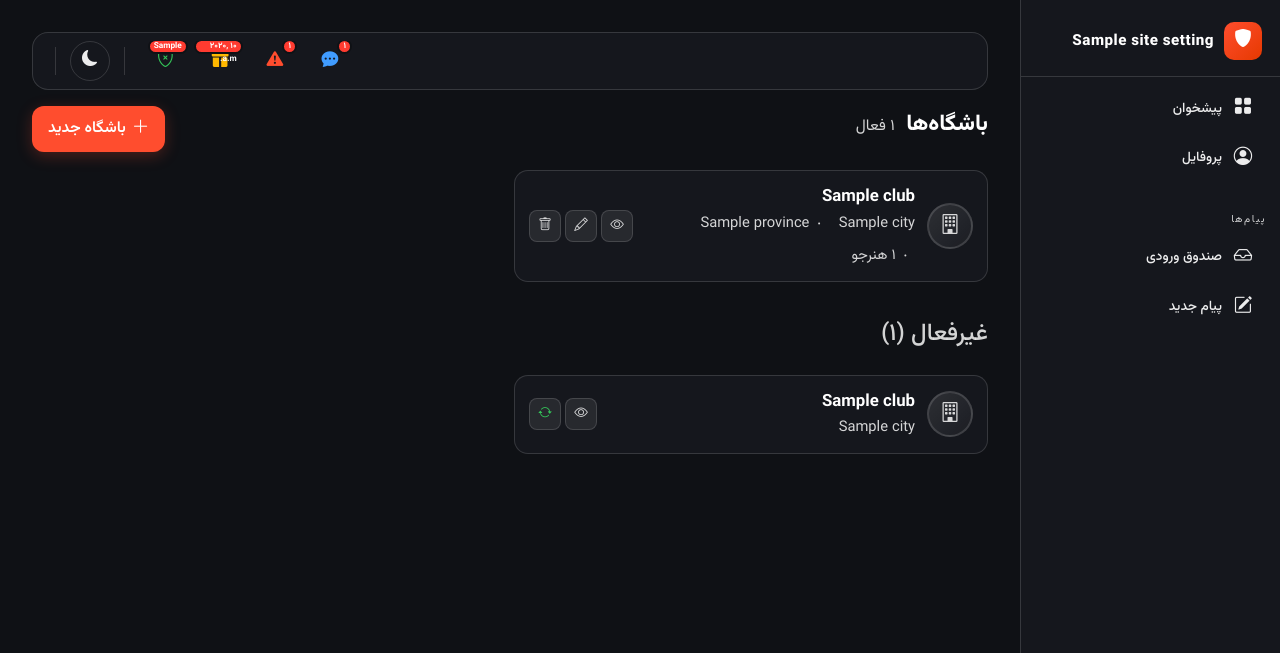
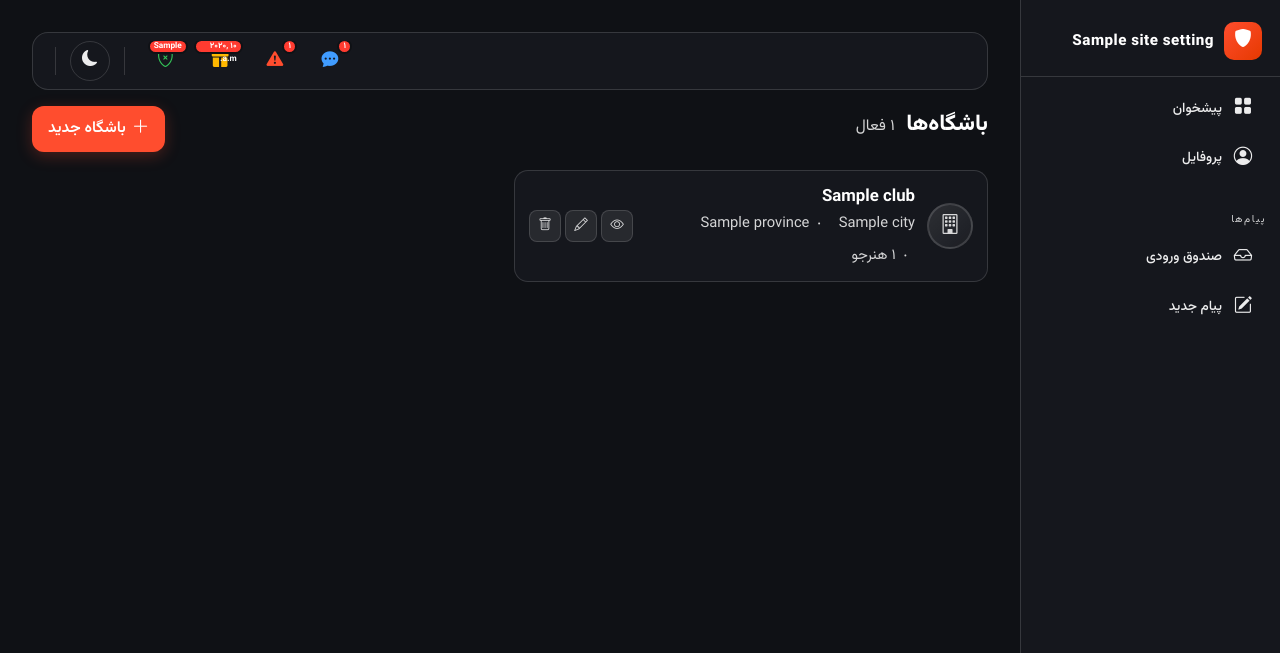
Before and after one commit to ArnikaTech/FightClub, a Django app: template templates/clubs/club_list.html in a window 1280 px wide. Shown: the top 653 px of the page. Run offline with Django 5.2, Linux system fonts and the light colour scheme; the template is opened without the code that fills it: most values are stand-ins (such as "Sample title", 1, 10 or a date in 2020); some libraries are stand-ins or nearby versions.

Commit message:
Enable full delete for Sports and Clubs with dependency checks, remove soft delete for these models

```diff
--- a/apps/clubs/urls.py
+++ b/apps/clubs/urls.py
@@ -10,7 +10,6 @@ urlpatterns = [
     path('<int:pk>/', views.ClubDetailView.as_view(), name='club_detail'),
     path('<int:pk>/edit/', views.ClubEditView.as_view(), name='club_edit'),
     path('<int:pk>/delete/', views.ClubDeleteView.as_view(), name='club_delete'),
-    path('<int:pk>/activate/', views.ClubActivateView.as_view(), name='club_activate'),
     path('get-cities/<int:province_id>/', views.get_cities, name='get_cities'),
 
     path('coaches/', views.CoachListView.as_view(), name='coach_list'),
--- a/templates/clubs/club_list.html
+++ b/templates/clubs/club_list.html
@@ -28,24 +28,6 @@
             </div>
             {% empty %}<div class="text-center py-5 text-muted" style="grid-column:1/-1;">باشگاه فعالی نیست</div>{% endfor %}
         </div>
-
-        {% if inactive_clubs %}
-        <div class="page-header animate__animated animate__fadeIn">
-            <h4 style="margin-top:20px;color:var(--text-muted);">غیرفعال ({{ inactive_clubs.count }})</h4>
-        </div>
-        <div class="coach-list-page">
-            {% for club in inactive_clubs %}
-            <div class="coach-card-page animate__animated animate__fadeInUp" style="opacity:0.5;">
-                <div class="coach-avatar-page"><i class="bi bi-building"></i></div>
-                <div class="coach-info-page" style="flex:1;"><div class="coach-name-page">{{ club.name }}</div><div class="coach-meta-page"><span>{{ club.city.name }}</span></div></div>
-                <div class="coach-actions">
-                    <button onclick="event.stopPropagation(); openClubDetail({{ club.id }})" class="coach-action-btn"><i class="bi bi-eye"></i></button>
-                    <form method="post" action="{% url 'clubs:club_activate' club.pk %}" style="display:inline;">{% csrf_token %}<button class="coach-action-btn edit" style="color:#34c759;"><i class="bi bi-arrow-repeat"></i></button></form>
-                </div>
-            </div>
-            {% endfor %}
-        </div>
-        {% endif %}
     </main>
     {% include 'partials/_bottom_nav.html' %}{% include 'partials/_bottom_sheet.html' %}{% include 'partials/_toast.html' %}
 </div>
@@ -84,16 +66,16 @@
     </div>
 </div>
 
-<!-- مودال غیرفعال‌سازی -->
+<!-- مودال حذف -->
 <div class="modal-overlay" id="deleteClubModalOverlay"></div>
 <div class="modal-sheet" id="deleteClubModal">
     <div class="modal-handle"></div>
-    <div class="modal-title">تایید غیرفعال‌سازی</div>
+    <div class="modal-title">تایید حذف</div>
     <div class="modal-body text-center">
         <i class="bi bi-exclamation-triangle-fill" style="font-size:3rem;color:var(--primary);"></i>
-        <p class="mt-3">آیا از غیرفعال کردن "<span id="deleteClubName"></span>" مطمئن هستید؟</p>
+        <p class="mt-3">آیا از حذف کردن "<span id="deleteClubName"></span>" مطمئن هستید؟</p>
         <div class="modal-btn-row mt-3"><button type="button" class="btn-cancel-sm" onclick="closeClubDeleteModal()">انصراف</button>
-            <form id="deleteClubForm" method="post" style="flex:1;">{% csrf_token %}<button class="btn-submit-sm" style="width:100%;"><i class="bi bi-trash"></i> غیرفعال</button></form>
+            <form id="deleteClubForm" method="post" style="flex:1;">{% csrf_token %}<button class="btn-submit-sm" style="width:100%;"><i class="bi bi-trash"></i> حذف</button></form>
         </div>
     </div>
 </div>
```
Also changed, not shown: apps/clubs/views.py (+20 -6 lines).
